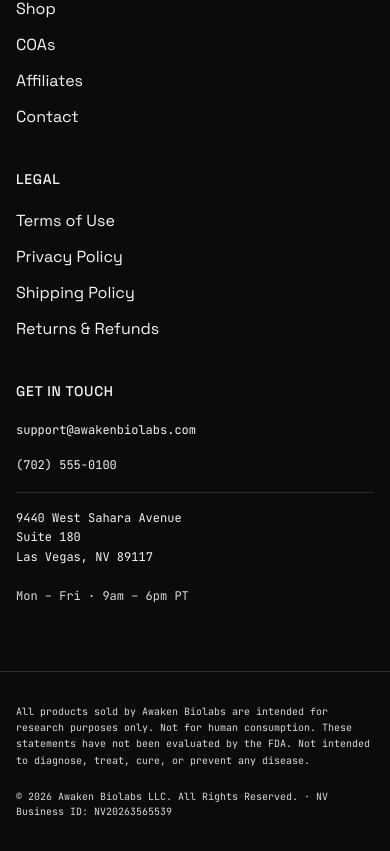
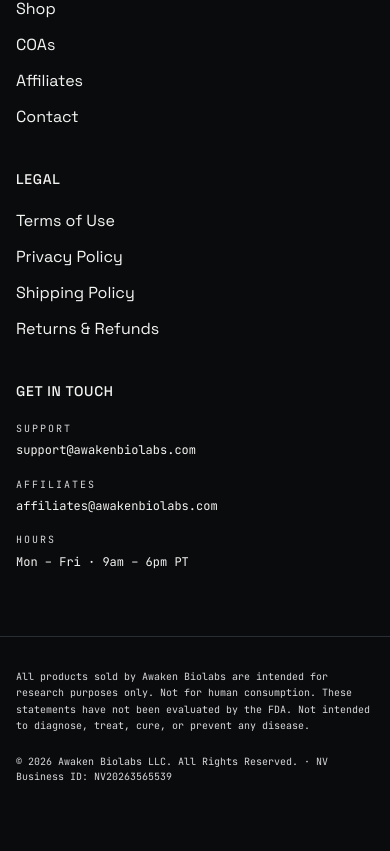
Before and after one commit to awakenprotocolllc-wq/awaken-bio-labs, a Next.js app: page / in a window 390 px wide. Shown: the part 10445-11296 px from the top of the page. After the commit the page ends 11261 px from the top, so only its background shows below. Built offline with nearby package versions, Linux system fonts and the light colour scheme.

Commit message:
Hide phone and address from public display, keep email only

```diff
--- a/app/returns/page.tsx
+++ b/app/returns/page.tsx
@@ -73,8 +73,8 @@
       <h2>8. Contact</h2>
       <p>
         Returns or refund questions? Email{" "}
-        <a href={`mailto:${business.email}`}>{business.email}</a> or call{" "}
-        {business.phone} during business hours ({business.hours}).
+        <a href={`mailto:${business.email}`}>{business.email}</a> during business
+        hours ({business.hours}).
       </p>
     </LegalPage>
   );
--- a/app/terms/page.tsx
+++ b/app/terms/page.tsx
@@ -1,5 +1,5 @@
 import LegalPage from "@/components/LegalPage";
-import { business, fullAddress } from "@/lib/business";
+import { business } from "@/lib/business";
 
 export const metadata = { title: `Terms of Use · ${business.name}` };
 
@@ -94,8 +94,7 @@
       <h2>11. Contact</h2>
       <p>
         Questions about these Terms? Contact us at{" "}
-        <a href={`mailto:${business.email}`}>{business.email}</a> or by mail at{" "}
-        {fullAddress()}.
+        <a href={`mailto:${business.email}`}>{business.email}</a>.
       </p>
     </LegalPage>
   );
--- a/components/Footer.tsx
+++ b/components/Footer.tsx
@@ -85,36 +85,33 @@
           </h4>
           <ul className="space-y-4 font-mono text-xs text-bone leading-relaxed">
             <li>
+              <p className="font-mono text-[10px] text-bone tracking-[0.2em] uppercase mb-1">
+                Support
+              </p>
               <a
                 href={`mailto:${business.email}`}
-                className="text-paper hover:text-accent transition-colors block mb-1"
+                className="text-paper hover:text-accent transition-colors break-all"
               >
                 {business.email}
               </a>
             </li>
             <li>
+              <p className="font-mono text-[10px] text-bone tracking-[0.2em] uppercase mb-1">
+                Affiliates
+              </p>
               <a
-                href={`tel:${business.phone.replace(/\D/g, "")}`}
-                className="text-paper hover:text-accent transition-colors block mb-1"
+                href={`mailto:${business.affiliateEmail}`}
+                className="text-paper hover:text-accent transition-colors break-all"
               >
-                {business.phone}
+                {business.affiliateEmail}
               </a>
             </li>
-            <li className="pt-1 border-t border-slate">
-              <p className="text-paper not-italic mt-3">
-                {business.address.line1}
-                {business.address.line2 && (
-                  <>
-                    <br />
-                    {business.address.line2}
-                  </>
-                )}
-                <br />
-                {business.address.city}, {business.address.state}{" "}
-                {business.address.zip}
+            <li>
+              <p className="font-mono text-[10px] text-bone tracking-[0.2em] uppercase mb-1">
+                Hours
               </p>
+              <p className="text-paper">{business.hours}</p>
             </li>
-            <li className="pt-1">{business.hours}</li>
           </ul>
         </div>
       </div>
```
